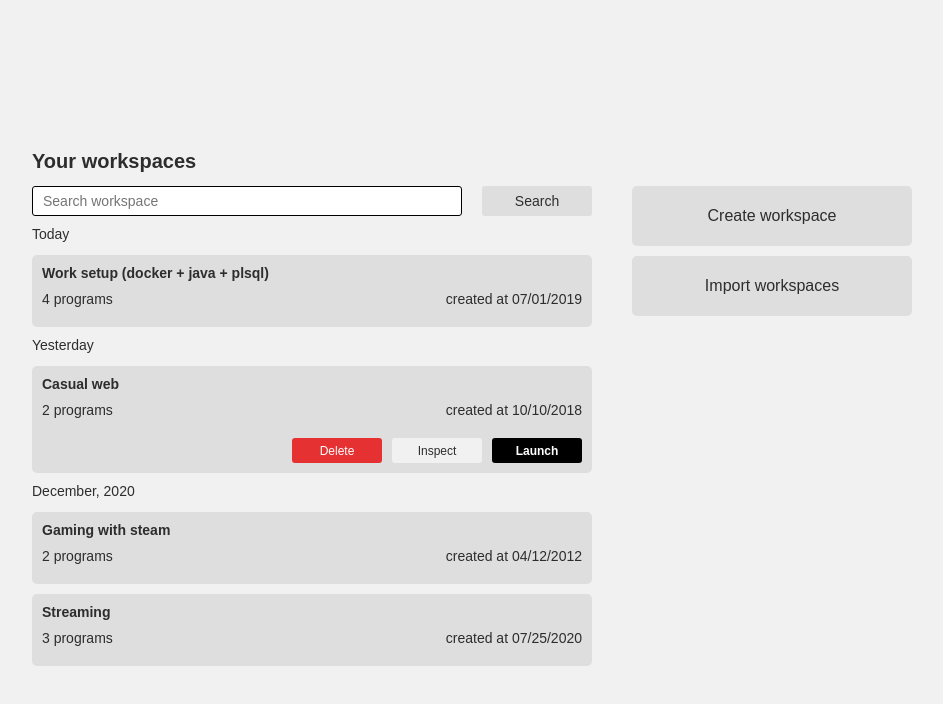
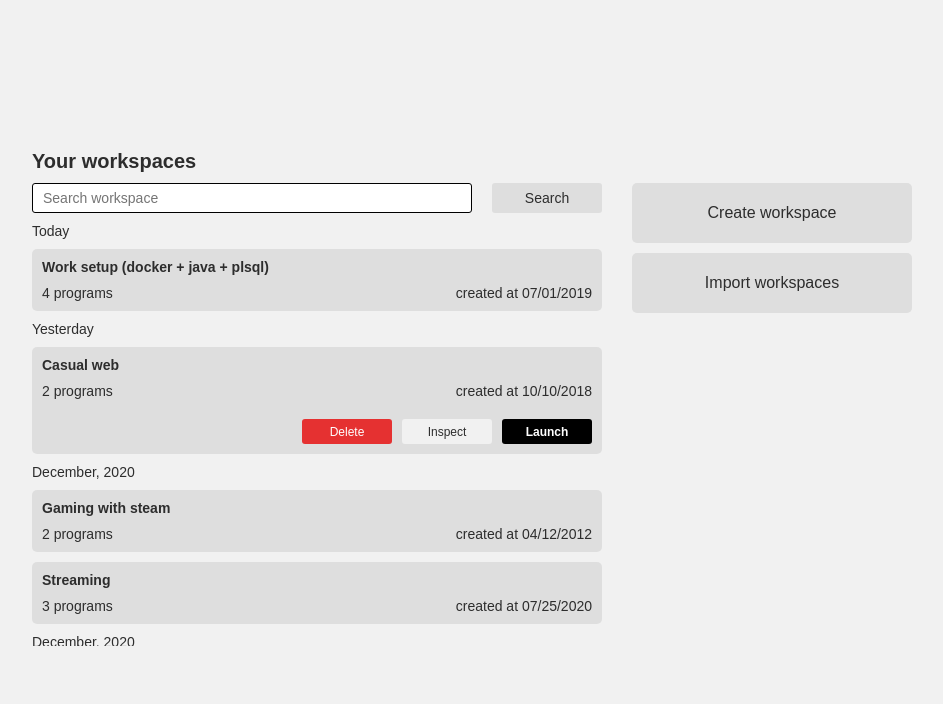
Before and after one commit to FusRoDah061/workspace-bootstrapper, a React app: page / in a window 1280 px wide. Shown: the top 704 px of the page, without its empty margins (168-1111 px from the left). Built offline with nearby package versions, Linux system fonts and the light colour scheme; a web font is replaced by a local one.

Commit message:
style: Adjust layout proportions

```diff
--- a/src/main/index.ts
+++ b/src/main/index.ts
@@ -3,10 +3,10 @@ import isDev from 'electron-is-dev';
 
 const createWindow = (): void => {
   const win = new BrowserWindow({
-    width: 800,
+    width: 1000,
     height: 600,
+    minWidth: 1000,
     minHeight: 600,
-    minWidth: 800,
     webPreferences: {
       nodeIntegration: true,
     },
--- a/src/renderer/pages/Start/index.tsx
+++ b/src/renderer/pages/Start/index.tsx
@@ -9,6 +9,7 @@ import {
 import {
   SearchForm,
   SearchButton,
+  ListContainer,
   WorkspaceList,
   ListHearItem,
   WorkspaceItem,
@@ -33,7 +34,7 @@ const Start: React.FC = () => (
           <input type="text" placeholder="Search workspace" />
           <SearchButton>Search</SearchButton>
         </SearchForm>
-
+        <ListContainer>
           <WorkspaceList>
             <ListHearItem>Today</ListHearItem>
 
@@ -77,7 +78,25 @@ const Start: React.FC = () => (
                 <p>created at 07/25/2020</p>
               </Labels>
             </WorkspaceItem>
+
+            <ListHearItem>December, 2020</ListHearItem>
+
+            <WorkspaceItem>
+              <Title>Gaming with steam</Title>
+              <Labels>
+                <p>2 programs</p>
+                <p>created at 04/12/2012</p>
+              </Labels>
+            </WorkspaceItem>
+            <WorkspaceItem>
+              <Title>Streaming</Title>
+              <Labels>
+                <p>3 programs</p>
+                <p>created at 07/25/2020</p>
+              </Labels>
+            </WorkspaceItem>
           </WorkspaceList>
+        </ListContainer>
       </MainContent>
 
       <SideContent>
--- a/src/renderer/pages/Start/styles.ts
+++ b/src/renderer/pages/Start/styles.ts
@@ -36,12 +36,18 @@ export const SearchButton = styled.button`
   border-radius: 3px;
 `;
 
+export const ListContainer = styled.div`
+  height: 423px;
+  margin-top: 10px;
+  overflow-y: auto;
+  overflow-x: hidden;
+`;
+
 export const WorkspaceList = styled.ul`
-  margin-top: 10px;
 `;
 
 export const ListHearItem = styled.li`
-  margin-bottom: 13px;
+  margin-bottom: 10px;
   list-style: none;
 `;
 
@@ -61,7 +67,6 @@ export const Title = styled.p`
 export const Labels = styled.div`
   display: grid;
   grid-template-columns: 50% 50%;
-  margin-bottom: 10px;
 
   p:nth-child(2) {
     text-align: right;
--- a/src/renderer/styles/globals.ts
+++ b/src/renderer/styles/globals.ts
@@ -14,7 +14,6 @@ export default createGlobalStyle`
   }
 
   html, body, #root {
-    width: 100vw;
     height: 100vh;
   }
 
--- a/src/renderer/styles/shared.ts
+++ b/src/renderer/styles/shared.ts
@@ -10,7 +10,7 @@ export const PageContainer = styled.main`
 
 export const PageHeader = styled.header`
   width: 100%;
-  margin-bottom: 13px;
+  margin-bottom: 10px;
 
   h1 {
     text-align: left;
@@ -21,8 +21,8 @@ export const PageHeader = styled.header`
 
 export const PageContent = styled.div`
   display: grid;
-  grid-template-columns: 560px 280px;
-  grid-column-gap: 40px;
+  grid-template-columns: 570px 280px;
+  grid-column-gap: 30px;
 `;
 
 export const MainContent = styled.section``;
```
Lines whose indentation alone changed are shown as unchanged.
